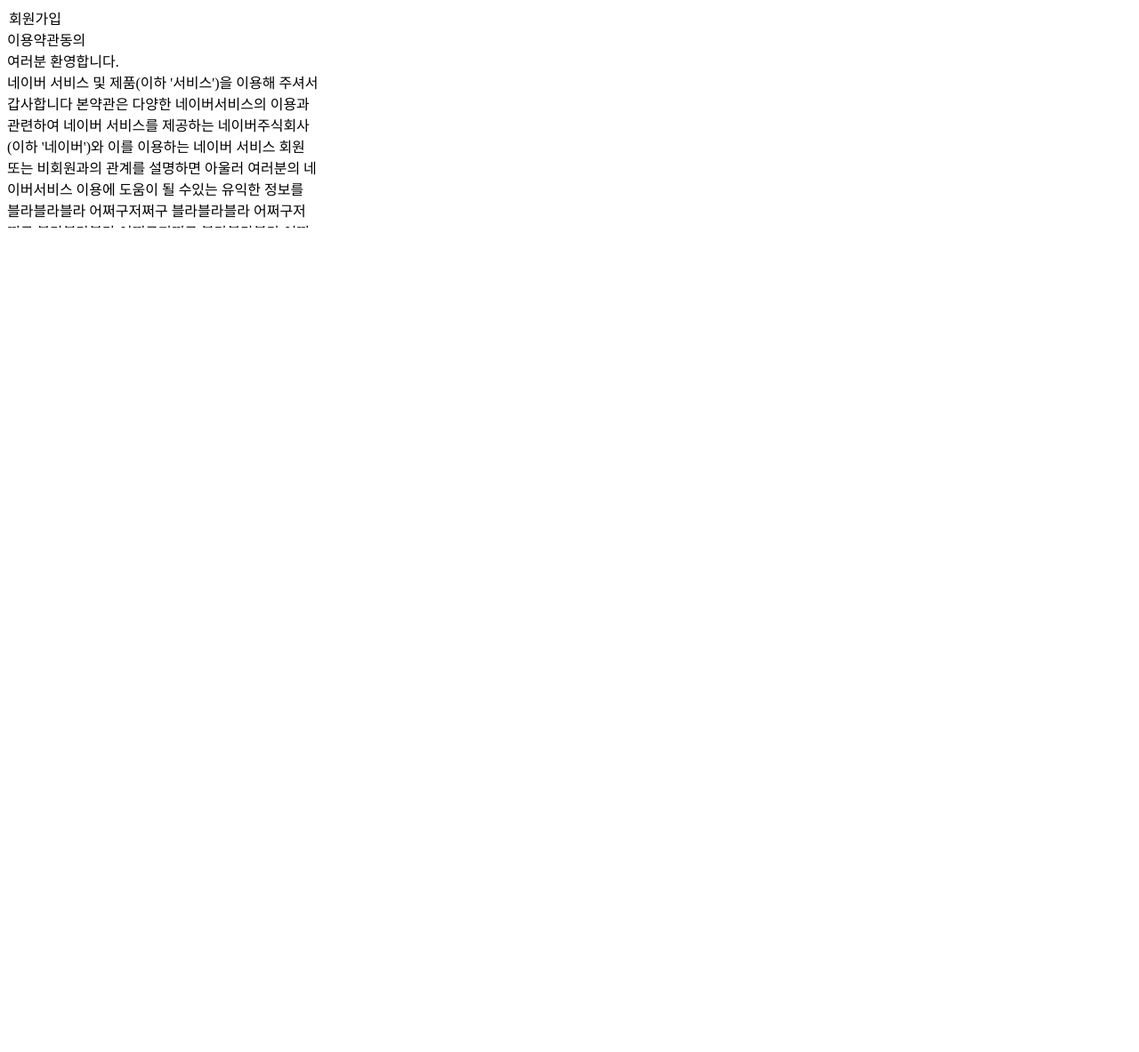
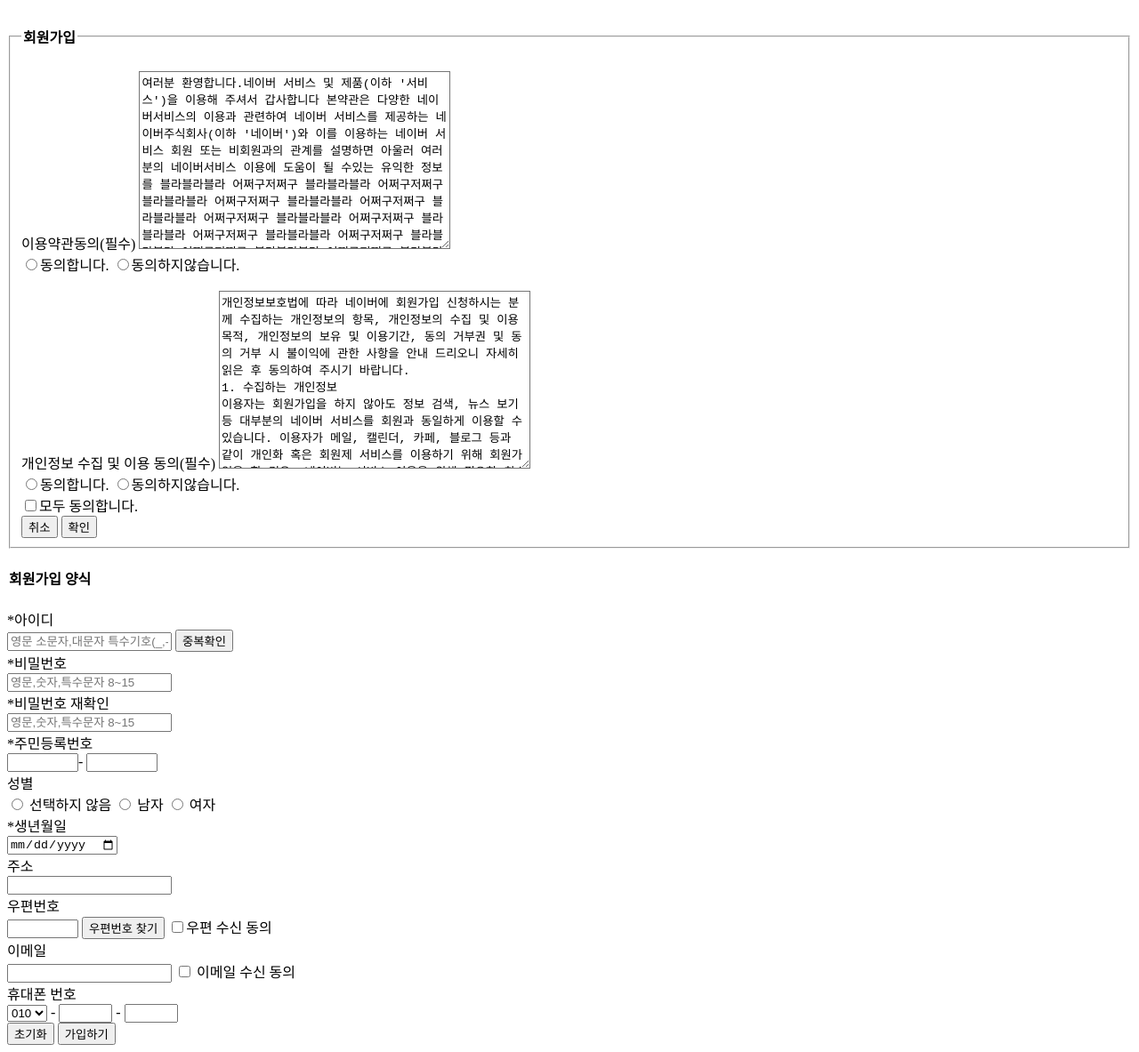
Before and after one commit to woongwhee/FrontendWorkSpace, a plain HTML site: page 1_HTML-Workspace/Homework1.html in a window 1280 px wide. Shown: the whole page at 89% size. Before the commit the page ends 800 px from the top, so only its background shows below. Drawn offline with Linux system fonts and the light colour scheme.

Commit message:
Day1Homework

```diff
--- a/1_HTML-Workspace/Homework1.html
+++ b/1_HTML-Workspace/Homework1.html
@@ -4,26 +4,92 @@
         <title>회원가입 페이지</title>
         <meta charset="UTF-8">
         <meta name="info" content="회원가입 페이지">
+        <style>
+            input[type='number']::-webkit-outer-spin-button, input[type='number']::-webkit-inner-spin-button { -webkit-appearance: none; margin: 0; }
 
+
+        </style>
     </head>
     <body>
-        <filedset aria-colspan=>
-            <legend>회원가입</legend>
+        <table>
 
-            이용약관동의
+            <form action="">
+                    <fieldset>
+                <legend ><h4>회원가입</h4></legend>
 
-            <div style="overflow:scroll; width:350px; height:200px;">
-                여러분 환영합니다.<br>
-                네이버 서비스 및 제품(이하 '서비스')을 이용해 주셔서 갑사합니다 본약관은 다양한 네이버서비스의 이용과 관련하여 네이버 서비스를 제공하는 네이버주식회사(이하 '네이버')와 이를 이용하는 네이버 서비스 회원 또는 비회원과의 관계를 설명하면 아울러 여러분의 네이버서비스 이용에 도움이 될 수있는 유익한 정보를 블라블라블라 어쩌구저쩌구 블라블라블라 어쩌구저쩌구 블라블라블라 어쩌구저쩌구 블라블라블라 어쩌구저쩌구 블라블라블라 어쩌구저쩌구 블라블라블라 어쩌구저쩌구 블라블라블라 어쩌구저쩌구 블라블라블라 어쩌구저쩌구 블라블라블라 어쩌구저쩌구 블라블라블라 어쩌구저쩌구 블라블라블라 어쩌구저쩌구 블라블라블라 어쩌구저쩌구 블라블라블라 어쩌구저쩌구 블라블라블라 어쩌구저쩌구
-            </div>
+                이용약관동의(필수)
+                <textarea style="overflow:scroll; border-style: solid; width:350px; height:200px;">여러분 환영합니다.네이버 서비스 및 제품(이하 '서비스')을 이용해 주셔서 갑사합니다 본약관은 다양한 네이버서비스의 이용과 관련하여 네이버 서비스를 제공하는 네이버주식회사(이하 '네이버')와 이를 이용하는 네이버 서비스 회원 또는 비회원과의 관계를 설명하면 아울러 여러분의 네이버서비스 이용에 도움이 될 수있는 유익한 정보를 블라블라블라 어쩌구저쩌구 블라블라블라 어쩌구저쩌구 블라블라블라 어쩌구저쩌구 블라블라블라 어쩌구저쩌구 블라블라블라 어쩌구저쩌구 블라블라블라 어쩌구저쩌구 블라블라블라 어쩌구저쩌구 블라블라블라 어쩌구저쩌구 블라블라블라 어쩌구저쩌구 블라블라블라 어쩌구저쩌구 블라블라블라 어쩌구저쩌구 블라블라블라 어쩌구저쩌구 블라블라블라 어쩌구저쩌구 블라블라블라 어쩌구저쩌구
+                </textarea>
+                <div><input type="radio" name="이용약관" value="동의">동의합니다. <input type="radio" name="이용약관" value="비동의">동의하지않습니다.</div>
 
+                <br>
+                개인정보 수집 및 이용 동의(필수)
+                <textarea style="overflow:scroll; border-style: solid; width:350px; height:200px;">
+개인정보보호법에 따라 네이버에 회원가입 신청하시는 분께 수집하는 개인정보의 항목, 개인정보의 수집 및 이용목적, 개인정보의 보유 및 이용기간, 동의 거부권 및 동의 거부 시 불이익에 관한 사항을 안내 드리오니 자세히 읽은 후 동의하여 주시기 바랍니다.
+1. 수집하는 개인정보
+이용자는 회원가입을 하지 않아도 정보 검색, 뉴스 보기 등 대부분의 네이버 서비스를 회원과 동일하게 이용할 수 있습니다. 이용자가 메일, 캘린더, 카페, 블로그 등과 같이 개인화 혹은 회원제 서비스를 이용하기 위해 회원가입을 할 경우, 네이버는 서비스 이용을 위해 필요한 최소한의 개인정보를 수집합니다.
+                </textarea>
+                <div><input type="radio" name="개인정보 수집" value="동의">동의합니다. <input type="radio" name="개인정보 수집" value="비동의">동의하지않습니다.</div>
+                <input type="checkbox" id="CheckAll" name="모두 동의" value="동의"><label for="모두 동의">모두 동의합니다.</label><br>
+                <button id="취소" width="300">취소</button>
+                <button id="확인">확인</button>
+                </fieldset>
+            </form>
+            <form action="" method="get">
+                <filedset style="border:1 soild">
+                    <legend ><h4>회원가입 양식</h4></legend>
+                    <div name="idinput"> *아이디 <br>
+                        <input type="text" name="userId" placeholder="영문 소문자,대문자 특수기호(_,-)5~20" required>
+                        <button name="checkId" >중복확인</button>
+                    </div>
+                    <div name="passwordInput"> *비밀번호<br>
+                        <input type="password" name="userPwd" placeholder="영문,숫자,특수문자 8~15" required>
+                    </div>
+                    <div name="passwordInput"> *비밀번호 재확인<br>
+                        <input type="passwordd" name="userPwd" placeholder="영문,숫자,특수문자 8~15" required>
+                    </div name="JumiNumInput">*주민등록번호<br>
+                       <input type="number" name="RearJnum" pattern="\d*" maxlength="6" style="width:80px" required>-
+                       <input type="passwordd" name="RearJnum" maxlength="7" style="width:80px" required>
+                    <div name="GenderInput">성별<br>
+                        <input type="radio" name="gender" value="noneSelect"> 선택하지 않음
+                        <input type="radio" name="gender" value="male"> 남자
+                        <input type="radio" name="gender" value="female"> 여자
+                    </div>
+                    <div name="brithdayInput">*생년월일 <br>
+                        <input type="date" required>
+                    </div>
+                    <div name="addressInput">주소<br>
+                        <input type="text" >
+                    </div>
+                    <div name="postcodeInput">우편번호<br>
+                        <input type="number" name="postcode" style="width:80 ;">
+                        <button name="findpostcode">우편번호 찾기</button>
+                        <input type="checkbox" id="postcodecheckbox" name="우편 수신 동의"><label for="postcode">우편 수신 동의</label>
+                    </div>
+                    <div name="emailInput">이메일<br>
+                        <input type="email" >
+                        <input type="checkbox" id="emailcheckbox">
+                        <label for="emailcheckbox">이메일 수신 동의</label>
+                    </div>
+                    <div name="phonenumberInput">휴대폰 번호<br>
+                        <select name="firstNum">
+                            <option value="010">010</option>
+                            <option value="011">011</option>
+                            <option value="016">016</option>
+                            <option value="017">017</option>
+                            <option value="018">018</option>
+                            <option value="019">019</option>
+                        </select> -
+                        <input type="text" name="secondNum" maxlength="4"  title="휴대전화 중간자리" style="width:60"> -
+                      <input type="text" name="finalNum" maxlength="4"  title="휴대전화 뒷자리" style="width:60">
+                    </div>
+                    </div name="finish">
+                        <button name="reset">초기화</button>
+                        <button name="SignIn">가입하기</button>
+                    <div>
+                </filedset>
 
-
-
-        </filedset>
-
-
-
+            </form>
 
     </body>
 
```
